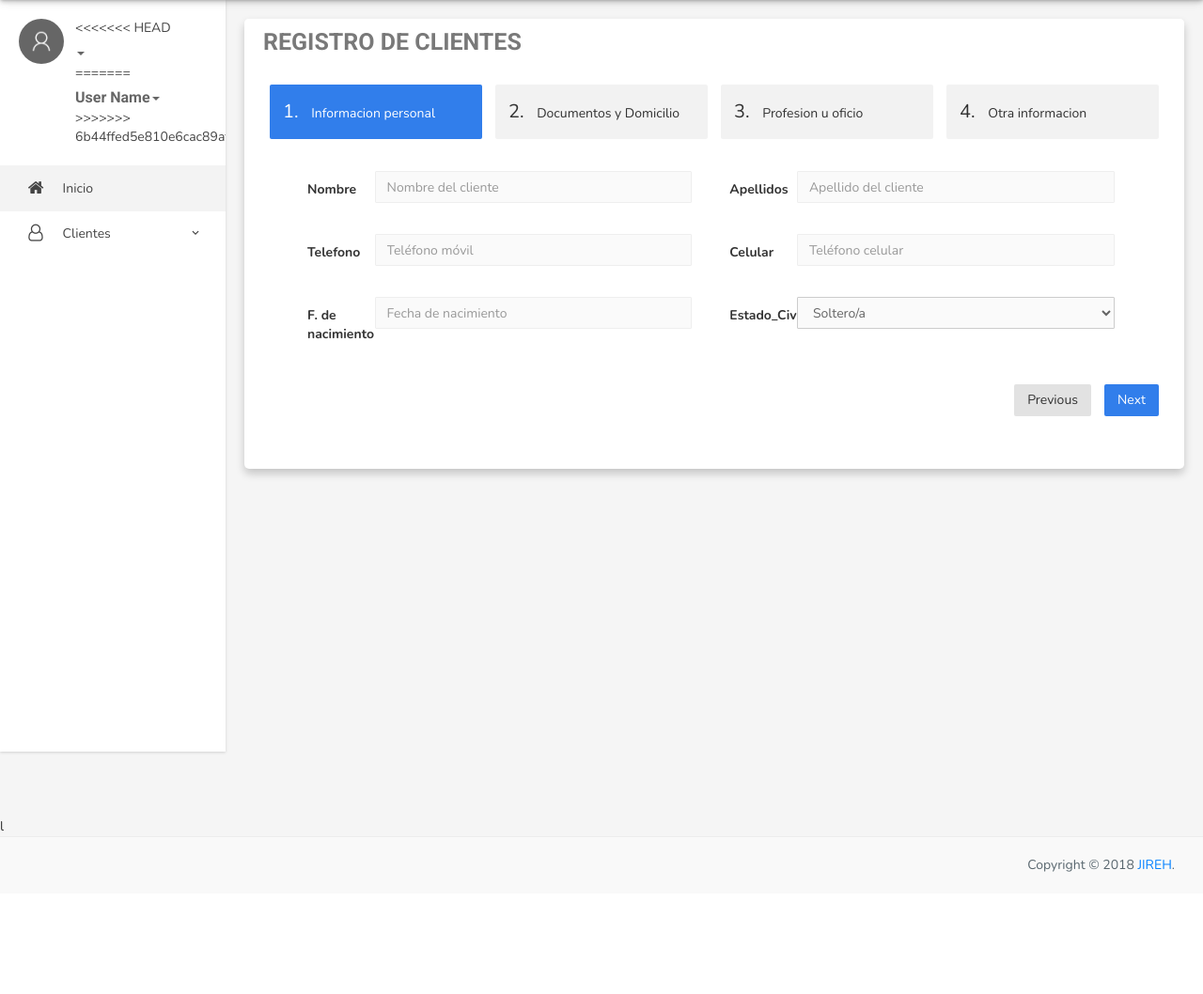
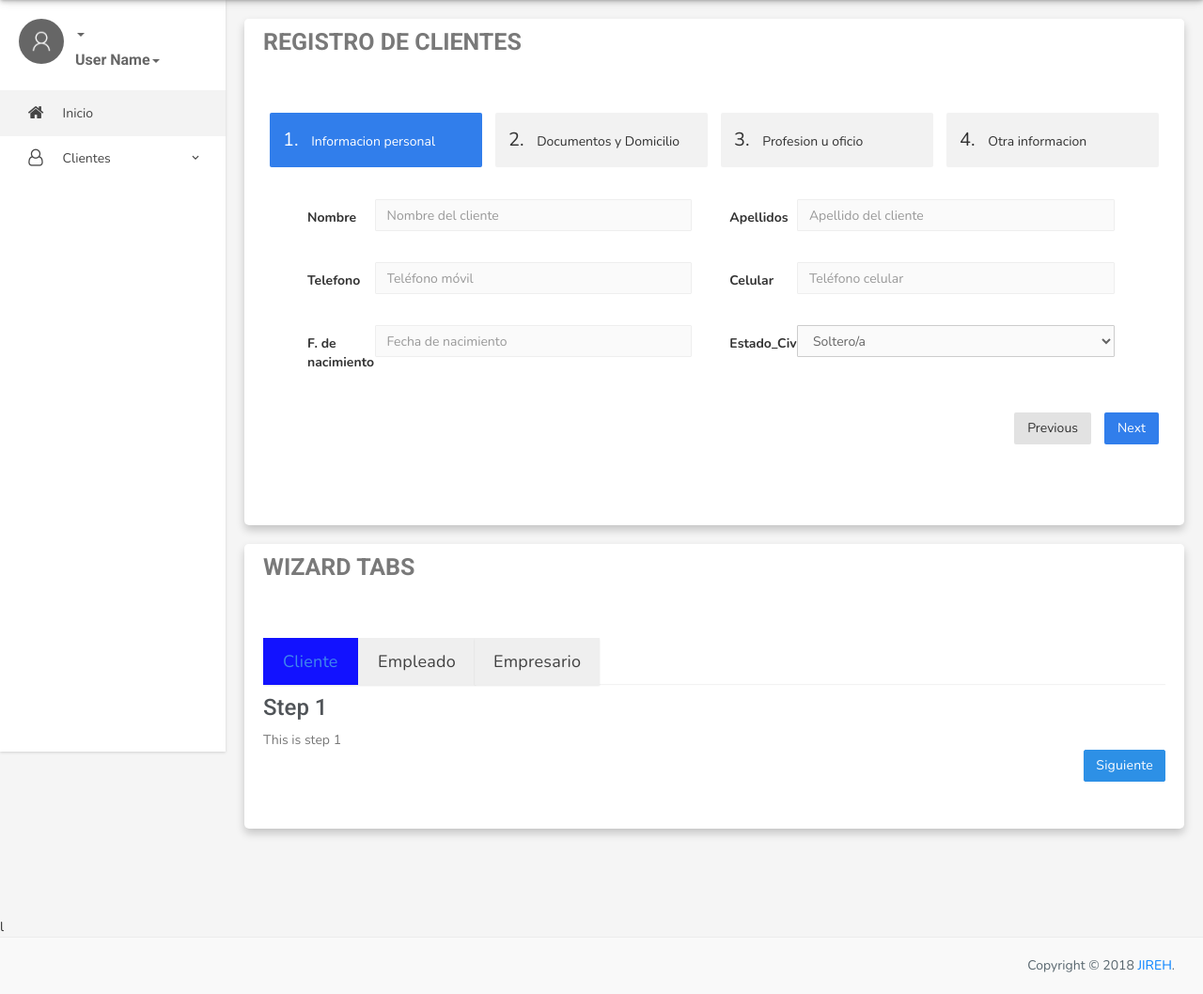
Before and after one commit to HectorRamos/fast-cash, a CodeIgniter app: page /Trabajo_FastCash/index.php/clientes/index in a window 1280 px wide. Shown: the part 70-1128 px from the top of the page at 94% size. Before the commit the page ends 998 px from the top, so only its background shows below. Run offline with CodeIgniter, Linux system fonts and the light colour scheme; data comes from the database, SQL or seed files in the repository; some web fonts are replaced.

Commit message:
Sincronizacion de login y tabs

```diff
--- a/application/models/Clientes_Model.php
+++ b/application/models/Clientes_Model.php
@@ -4,13 +4,13 @@ class Clientes_Model extends CI_Model{
 
 	public function obtenerDepartamentos()
 	{
-		$departamentos= $this->db->get("tbl_Departamentos");
+		$departamentos= $this->db->get("tbl_departamentos");
 		return $departamentos;
 	}
 
 	public function obtenerMunicipios($id)
 	{
-		$sql = "SELECT * from tbl_Municipios WHERE Fk_Id_Departamento='$id'";
+		$sql = "SELECT * from tbl_municipios WHERE Fk_Id_Departamento='$id'";
 		$municipios = $this->db->query($sql);
 		return $municipios->result();
 	}
@@ -38,7 +38,7 @@ class Clientes_Model extends CI_Model{
 				'Tipo_Cliente'=>$datos['Tipo_Cliente']
 
 				);
-			if($this->db->insert('tbl_Clientes', $data)){
+			if($this->db->insert('tbl_clientes', $data)){
 				$sql2="SELECT Id_Cliente, Nombre_Cliente, Apellido_Cliente, Codigo_Cliente, Tipo_Cliente FROM tbl_Clientes WHERE Id_Cliente IN (SELECT MAX(Id_Cliente) FROM tbl_Clientes)";
 				$id=$this->db->query($sql2);
 				return $id;
@@ -49,17 +49,17 @@ class Clientes_Model extends CI_Model{
 		}
 	}
 	public function CargarClientes(){
-		$sql = "SELECT * FROM tbl_Clientes";
+		$sql = "SELECT * FROM tbl_clientes";
 		$datos=$this->db->query($sql);
 		return $datos;
 	}
 	public function Cliente($id){
-		$sql = "SELECT c.*, d.Nombre_Departamento, m.Nombre_Municipio FROM tbl_Clientes AS c INNER JOIN tbl_Departamentos AS d ON c.Fk_Id_Departamento=d.Id_Departamento INNER JOIN tbl_Municipios AS m ON c.Fk_Id_Municipio = m.Id_Municipio WHERE Id_Cliente = '$id'";
+		$sql = "SELECT c.*, d.Nombre_Departamento, m.Nombre_Municipio FROM tbl_clientes AS c INNER JOIN tbl_departamentos AS d ON c.Fk_Id_Departamento=d.Id_Departamento INNER JOIN tbl_municipios AS m ON c.Fk_Id_Municipio = m.Id_Municipio WHERE Id_Cliente = '$id'";
 		$respuesta = $this->db->query($sql);
 		return $respuesta;
 	}
 	public function Eliminar($id){
-		$sql ="DELETE  FROM tbl_Clientes WHERE Id_Cliente='$id'";
+		$sql ="DELETE  FROM tbl_clientes WHERE Id_Cliente='$id'";
 		if($this->db->query($sql)){
 			return true;
 		}
@@ -94,19 +94,18 @@ class Clientes_Model extends CI_Model{
 				'Tipo_Cliente'=>$datos['Tipo_Cliente']
 				);
 			$this->db->where('Id_Cliente', $id);
-			if($this->db->update('tbl_Clientes', $data))
+			if($this->db->update('tbl_clientes', $data))
 			{
 				if($datos['Tipo_Cliente']=="Empleado"){
-						$sql = "SELECT c.Id_Cliente, c.Codigo_Cliente, c.Tipo_Cliente, l.* FROM tbl_Datos_Laborales as l INNER JOIN  tbl_Clientes AS c ON l.Fk_Id_Cliente = c.Id_Cliente WHERE l.Fk_Id_Cliente=$id";
+						$sql = "SELECT c.Id_Cliente, c.Codigo_Cliente, c.Tipo_Cliente, l.* FROM tbl_datos_laborales as l INNER JOIN  tbl_clientes AS c ON l.Fk_Id_Cliente = c.Id_Cliente WHERE l.Fk_Id_Cliente=$id";
 						$info = $this->db->query($sql);
 						return $info;
 				}
 				else if($datos['Tipo_Cliente']=="Empresario")
 				{
-					$sql = "SELECT c.Id_Cliente, c.Codigo_Cliente, c.Tipo_Cliente, l.* FROM tbl_Datos_Negocio as l INNER JOIN  tbl_Clientes AS c ON l.Fk_Id_Cliente = c.Id_Cliente WHERE l.Fk_Id_Cliente=$id";
+					$sql = "SELECT c.Id_Cliente, c.Codigo_Cliente, c.Tipo_Cliente, l.* FROM tbl_datos_negocio as l INNER JOIN  tbl_clientes AS c ON l.Fk_Id_Cliente = c.Id_Cliente WHERE l.Fk_Id_Cliente=$id";
 						$info = $this->db->query($sql);
 						return $info;
-
 				}
 
 			}
@@ -118,7 +117,7 @@ class Clientes_Model extends CI_Model{
 
 	public function InsertarDatosLaborales($datos =null){
 		if($datos!=null){
-			if($this->db->insert('tbl_Datos_Laborales', $datos)){
+			if($this->db->insert('tbl_datos_laborales', $datos)){
 				return true;
 			}
 			else{
@@ -129,7 +128,7 @@ class Clientes_Model extends CI_Model{
 
 	public function InsertarDatosNegocio($datos =null){
 		if($datos!=null){
-			if($this->db->insert('tbl_Datos_Negocio', $datos)){
+			if($this->db->insert('tbl_datos_negocio', $datos)){
 				return true;
 			}
 			else{
@@ -141,7 +140,7 @@ class Clientes_Model extends CI_Model{
 		if($datos!=null){
 			$id = $datos['Fk_Id_Cliente'];
 			$this->db->where('Fk_Id_Cliente', $id);
-			if($this->db->update('tbl_Datos_Laborales', $datos))
+			if($this->db->update('tbl_datos_laborales', $datos))
 			{
 				return true;
 
@@ -155,7 +154,7 @@ public function EditarDatosNegocio($datos= null){
 	if($datos!=null){
 			$id = $datos['Fk_Id_Cliente'];
 			$this->db->where('Fk_Id_Cliente', $id);
-			if($this->db->update('tbl_Datos_Negocio', $datos))
+			if($this->db->update('tbl_datos_Negocio', $datos))
 			{
 				return true;
 			}
@@ -167,13 +166,13 @@ public function EditarDatosNegocio($datos= null){
 public function obtenerInfoCliente($id, $tipo){
 
 	if($tipo=="Empresario"){
-		$sql="SELECT n.*,c.*, d.*, m.* FROM tbl_Datos_Negocio AS n INNER JOIN tbl_Clientes AS c ON n.Fk_Id_Cliente=c.Id_Cliente INNER JOIN tbl_Departamentos AS d ON c.Fk_Id_Departamento= d.Id_Departamento INNER JOIN tbl_Municipios AS m ON c.Fk_Id_Municipio = m.Id_Municipio WHERE n.Fk_Id_Cliente=$id";
+		$sql="SELECT n.*,c.*, d.*, m.* FROM tbl_datos_negocio AS n INNER JOIN tbl_clientes AS c ON n.Fk_Id_Cliente=c.Id_Cliente INNER JOIN tbl_departamentos AS d ON c.Fk_Id_Departamento= d.Id_Departamento INNER JOIN tbl_municipios AS m ON c.Fk_Id_Municipio = m.Id_Municipio WHERE n.Fk_Id_Cliente=$id";
 		$info = $this->db->query($sql);
 		return $info->result();
 	}
 	else
 	{
-		$sql="SELECT n.*,c.*, d.*, m.* FROM tbl_Datos_Laborales AS n INNER JOIN tbl_Clientes AS c ON n.Fk_Id_Cliente=c.Id_Cliente INNER JOIN tbl_Departamentos AS d ON c.Fk_Id_Departamento= d.Id_Departamento INNER JOIN tbl_Municipios AS m ON c.Fk_Id_Municipio = m.Id_Municipio WHERE n.Fk_Id_Cliente=$id";
+		$sql="SELECT n.*,c.*, d.*, m.* FROM tbl_datos_laborales AS n INNER JOIN tbl_clientes AS c ON n.Fk_Id_Cliente=c.Id_Cliente INNER JOIN tbl_Departamentos AS d ON c.Fk_Id_Departamento= d.Id_Departamento INNER JOIN tbl_municipios AS m ON c.Fk_Id_Municipio = m.Id_Municipio WHERE n.Fk_Id_Cliente=$id";
 		$info = $this->db->query($sql);
 		return $info->result();
 
@@ -181,7 +180,7 @@ public function obtenerInfoCliente($id, $tipo){
 
 }
 public function dCliente(){
-	$sql="SELECT * FROM tbl_Clientes";
+	$sql="SELECT * FROM tbl_clientes";
 	$d = $this->db->query();
 	return $d;
 }
--- a/application/views/Base/content.php
+++ b/application/views/Base/content.php
@@ -1,5 +1,5 @@
             <!-- ============================================================== -->
-            <!-- Start right Content here -->
+             <!-- Start right Content here -->
             <!-- ============================================================== -->
             <div class="content-page">
                 <!-- Start content -->
--- a/application/views/Base/nav.php
+++ b/application/views/Base/nav.php
@@ -26,13 +26,13 @@
                                     <a href="" class="dropdown-toggle profile" data-toggle="dropdown" aria-expanded="true"><img src="<?= base_url() ?>plantilla/images/user.png" alt="user-img" class="img-circle"> </a>
                                     <ul class="dropdown-menu">
                                         <li><a href="javascript:void(0)"><i class="md md-face-unlock"></i> Profile</a></li>
-<<<<<<< HEAD
+
                                         <li><a href="javascript:void(0)"><i class="md md-settings"></i> Settings</a></li>
                                         <li><a href="javascript:void(0)"><i class="md md-lock"></i> Lock screen</a></li>
                                         <li><a href="<?php echo base_url();?>Home/loginOut"><i class="md md-settings-power"></i> Cerrar Sesion</a></li>
-=======
+
                                         <li><a href="javascript:void(0)"><i class="md md-settings-power"></i> Logout</a></li>
->>>>>>> 6b44ffed5e810e6cac89afa7b1ba634af1f4a2ad
+
                                     </ul>
                                 </li>
                             </ul>
@@ -55,11 +55,11 @@
 
                         <div class="user-info">
                             <div class="dropdown">
-<<<<<<< HEAD
+
                                 <a href="#" class="dropdown-toggle" data-toggle="dropdown" aria-expanded="false"><?php echo $this->session->userdata("nombre")." ".$this->session->userdata("apellido");?><span class="caret"></span></a>
-=======
+
                                 <a href="#" class="dropdown-toggle" data-toggle="dropdown" aria-expanded="false">User Name<span class="caret"></span></a>
->>>>>>> 6b44ffed5e810e6cac89afa7b1ba634af1f4a2ad
+
                                 <ul class="dropdown-menu">
                                     <li><a href="javascript:void(0)"><i class="md md-face-unlock"></i> Profile<div class="ripple-wrapper"></div></a></li>
                                     <li><a href="javascript:void(0)"><i class="md md-settings-power"></i> Logout</a></li>
--- a/application/views/Clientes/Agregar_Cliente.php
+++ b/application/views/Clientes/Agregar_Cliente.php
@@ -13,7 +13,6 @@
                 <div class="content">
                     <div class="container">
 
-<<<<<<< HEAD
                        <div class="row">
                        <h1>Registro de Clientes</h1>
                            <form method="POST" action="<?= base_url()?>Clientes/InsertarCliente">
@@ -147,7 +146,7 @@
                               <button type="submit" class="btn btn-primary">Siguiente</button>
                             </form>
                        </div>   <!-- row -->
-=======
+
                         <!-- Page-Title -->
                         <div class="row">
                             <div class="col-sm-12">
@@ -308,7 +307,7 @@
                                 </div>
                             </div>
                         </div> <!-- End Row -->
->>>>>>> 6b44ffed5e810e6cac89afa7b1ba634af1f4a2ad
+
 
                     </div> <!-- container -->
 
--- a/application/views/Clientes/Gestionar_Cliente.php
+++ b/application/views/Clientes/Gestionar_Cliente.php
@@ -173,7 +173,7 @@
 
                          <div class="form-row">
                          <!--*******************************CAMPOS OCULTOS**********************************-->
-                              <input type="text"  id="Fk_Id_Cliente2" name="Fk_Id_Cliente">
+                              <input type="text" hidden id="Fk_Id_Cliente2" name="Fk_Id_Cliente">
 
                               <!--FIN DE CAMPOS OCULTOS-->
                                     <div class="form-group col-md-6">
--- a/application/views/Clientes/InsertarCliente.php
+++ b/application/views/Clientes/InsertarCliente.php
@@ -253,7 +253,250 @@
                             </div> <!-- end col -->
 
                         </div> <!-- End row -->
+                         <!-- Basic Form Wizard -->
+                        <div class="row">
+                            <div class="col-md-12">
+                                <div class="panel panel-default">
+                                    <div class="panel-heading">
+                                        <h3 class="panel-title">Wizard Tabs</h3>
+                                    </div>
+                                    <div class="panel-body">
+                                    <div class="wizard">
+                                        <!-- <div class="wizard-inner"> -->
+                                            <!-- <div class="connecting-line"></div> -->
+                                            <ul class="nav nav-tabs" role="tablist">
+
+                                                <li class="active">
+                                                    <a href="#step1" class="btn btn-block btn-lg btn-primary waves-effect waves-light" data-toggle="tab" aria-controls="step1" role="tab" title="Step 1"> Cliente
+                                                    </a>
+                                                </li>
+
+                                                <li role="presentation" class="disabled">
+                                                    <a href="#step2" class="btn btn-block btn-lg btn-primary waves-effect waves-light" data-toggle="tab" aria-controls="step2" role="tab" title="Step 2"> Empleado
+                                                    </a>
+                                                </li>
+                                                <li role="presentation" class="disabled">
+                                                    <a href="#step3" class="btn btn-block btn-lg btn-primary waves-effect waves-light" data-toggle="tab" aria-controls="step3" role="tab" title="Step 3"> Empresario
+                                                    </a>
+                                                </li>
+                                            </ul>
+                                        <!-- </div> -->
+
+                                        <form role="form">
+                                            <div class="tab-content">
+                                                <div class="tab-pane active" role="tabpanel" id="step1">
+                                                    <h3>Step 1</h3>
+                                                    <p>This is step 1</p>
+                                                    <ul class="list-inline pull-right">
+                                                        <li><button type="button" class="btn btn-primary next-step">Siguiente</button></li>
+                                                    </ul>
+                                                </div>
+                                                <div class="tab-pane" role="tabpanel" id="step2">
+                                                    <h3>Step 2</h3>
+                                                    <p>This is step 2</p>
+                                                    <ul class="list-inline pull-right">
+                                                        <li><button type="button" class="btn btn-default prev-step">Atras</button>
+                                                        <button type="button" class="btn btn-primary next-step">Siguiente</button></li>
+                                                    </ul>
+                                                </div>
+                                                <div class="tab-pane" role="tabpanel" id="step3">
+                                                    <h3>Step 3</h3>
+                                                    <p>This is step 3</p>
+                                                    <ul class="list-inline pull-right">
+                                                        <li><button type="button" class="btn btn-default prev-step">Atras</button>
+                                                        <button type="button" class="btn btn-success btn-info-full next-step">Guardar</button></li>
+                                                    </ul>
+                                                </div>
+                                                <div class="clearfix"></div>
+                                            </div>
+                                        </form>
+                                    </div>
+                                </section>
+                                    </div>  <!-- End panel-body -->
+                                </div> <!-- End panel -->
+
+                            </div> <!-- end col -->
+
+                        </div> <!-- End row -->
+                        <style type="text/css">
+.wizard {
+    margin: 30px auto;
+    background: #fff;
+}
+
+/*    .wizard .nav-tabs {
+        position: relative;
+        margin: 40px auto;
+        margin-bottom: 0;
+        border-bottom-color: #e0e0e0;
+    }
+
+    .wizard > div.wizard-inner {
+        position: relative;
+    }*/
+
+/*.connecting-line {
+    height: 2px;
+    background: #e0e0e0;
+    position: absolute;
+    width: 80%;
+    margin: 0 auto;
+    left: 0;
+    right: 0;
+    top: 50%;
+    z-index: 1;
+}
+*/
+.wizard .nav-tabs > li.active > a, .wizard .nav-tabs > li.active > a:hover, .wizard .nav-tabs > li.active > a:focus {
+    background: blue;
+}
+.active a{
+    color: red
+}
+
+/*span.round-tab {
+    width: 70px;
+    height: 70px;
+    line-height: 70px;
+    display: inline-block;
+    border-radius: 100px;
+    background: #fff;
+    border: 2px solid #e0e0e0;
+    z-index: 2;
+    position: absolute;
+    left: 0;
+    text-align: center;
+    font-size: 25px;
+}
+span.round-tab i{
+    color:#555555;
+}
+.wizard li.active span.round-tab {
+    background: #fff;
+    border: 2px solid #5bc0de;
+
+}
+.wizard li.active span.round-tab i{
+    color: #5bc0de;
+}
+
+span.round-tab:hover {
+    color: #333;
+    border: 2px solid #333;
+}*/
+
+/*.wizard .nav-tabs > li {
+    width: 25%;
+}
+
+.wizard li:after {
+    content: " ";
+    position: absolute;
+    left: 46%;
+    opacity: 0;
+    margin: 0 auto;
+    bottom: 0px;
+    border: 5px solid transparent;
+    border-bottom-color: #5bc0de;
+    transition: 0.1s ease-in-out;
+}*/
+
+/*.wizard li.active {*/
+    /*background: #000;*/
+    /*color: #fff;*/
+/*    content: " ";
+    position: absolute;*/
+    /*left: 46%;*/
+    /*opacity: 1;*/
+/*    margin: 0 auto;
+    bottom: 0px;
+    border: 10px solid transparent;*/
+    /*border-bottom-color: #5bc0de;*/
+/*}*/
+
+.wizard .nav-tabs > li a {
+    background: #eee;
+}
+
+    .wizard .nav-tabs > li a:hover {
+        background: gray;
+    }
+/*.wizard .tab-pane {
+    position: relative;
+    padding-top: 50px;
+}*/
+
+/*.wizard h3 {
+    margin-top: 0;
+}*/
+
+/*@media( max-width : 585px ) {
+
+    .wizard {
+        width: 90%;
+        height: auto !important;
+    }*/
+
+/*    span.round-tab {
+        font-size: 16px;
+        width: 50px;
+        height: 50px;
+        line-height: 50px;
+    }
+*/
+/*    .wizard .nav-tabs > li a {
+        width: 50px;
+        height: 50px;
+        line-height: 50px;
+    }
+
+    .wizard li.active:after {
+        content: " ";
+        position: absolute;
+        left: 35%;
+    }
+}*/
+   </style>
+   <script type="text/javascript">
+       $(document).ready(function () {
+    //Initialize tooltips
+    $('.nav-tabs > li a[title]').tooltip();
+
+    //Wizard
+    $('a[data-toggle="tab"]').on('show.bs.tab', function (e) {
+
+        var $target = $(e.target);
+
+        if ($target.parent().hasClass('disabled')) {
+            return false;
+        }
+    });
+
+    $(".next-step").click(function (e) {
+
+        var $active = $('.wizard .nav-tabs li.active');
+        $active.next().removeClass('disabled');
+        nextTab($active);
+
+    });
+    $(".prev-step").click(function (e) {
+
+        var $active = $('.wizard .nav-tabs li.active');
+        prevTab($active);
+
+    });
+});
+
+function nextTab(elem) {
+    $(elem).next().find('a[data-toggle="tab"]').click();
+}
+function prevTab(elem) {
+    $(elem).prev().find('a[data-toggle="tab"]').click();
+}
+   </script>
+
                     </div>
+
                 </div>
             </div>
 
--- a/db_fastcash.sql
+++ b/db_fastcash.sql
@@ -115,7 +115,6 @@ CREATE TABLE `tbl_datos_laborales` (
   `Rubro` varchar(50) COLLATE utf8_spanish_ci NOT NULL,
   `Ingreso_Mensual` float NOT NULL,
   `Observaciones` text COLLATE utf8_spanish_ci NOT NULL,
-  `Codigo_Cliente` varchar(10) COLLATE utf8_spanish_ci NOT NULL,
   `Fk_Id_Cliente` int(11) NOT NULL
 ) ENGINE=InnoDB DEFAULT CHARSET=utf8 COLLATE=utf8_spanish_ci;
 
@@ -123,8 +122,8 @@ CREATE TABLE `tbl_datos_laborales` (
 -- Volcado de datos para la tabla `tbl_datos_laborales`
 --
 
-INSERT INTO `tbl_datos_laborales` (`Cargo`, `Nombre_Empresa`, `Direccion`, `Telefono`, `Rubro`, `Ingreso_Mensual`, `Observaciones`, `Codigo_Cliente`, `Fk_Id_Cliente`) VALUES
-('Gerente', 'Arrocera San Fnacisco', 'San Miguel', '4444', 'Alimentos', 600, 'sin observaciones.', '000123', 49);
+INSERT INTO `tbl_datos_laborales` (`Cargo`, `Nombre_Empresa`, `Direccion`, `Telefono`, `Rubro`, `Ingreso_Mensual`, `Observaciones`, `Fk_Id_Cliente`) VALUES
+('Gerente', 'Arrocera San Fnacisco', 'San Miguel', '4444', 'Alimentos', 600, 'sin observaciones.', 49);
 
 -- --------------------------------------------------------
 
```
